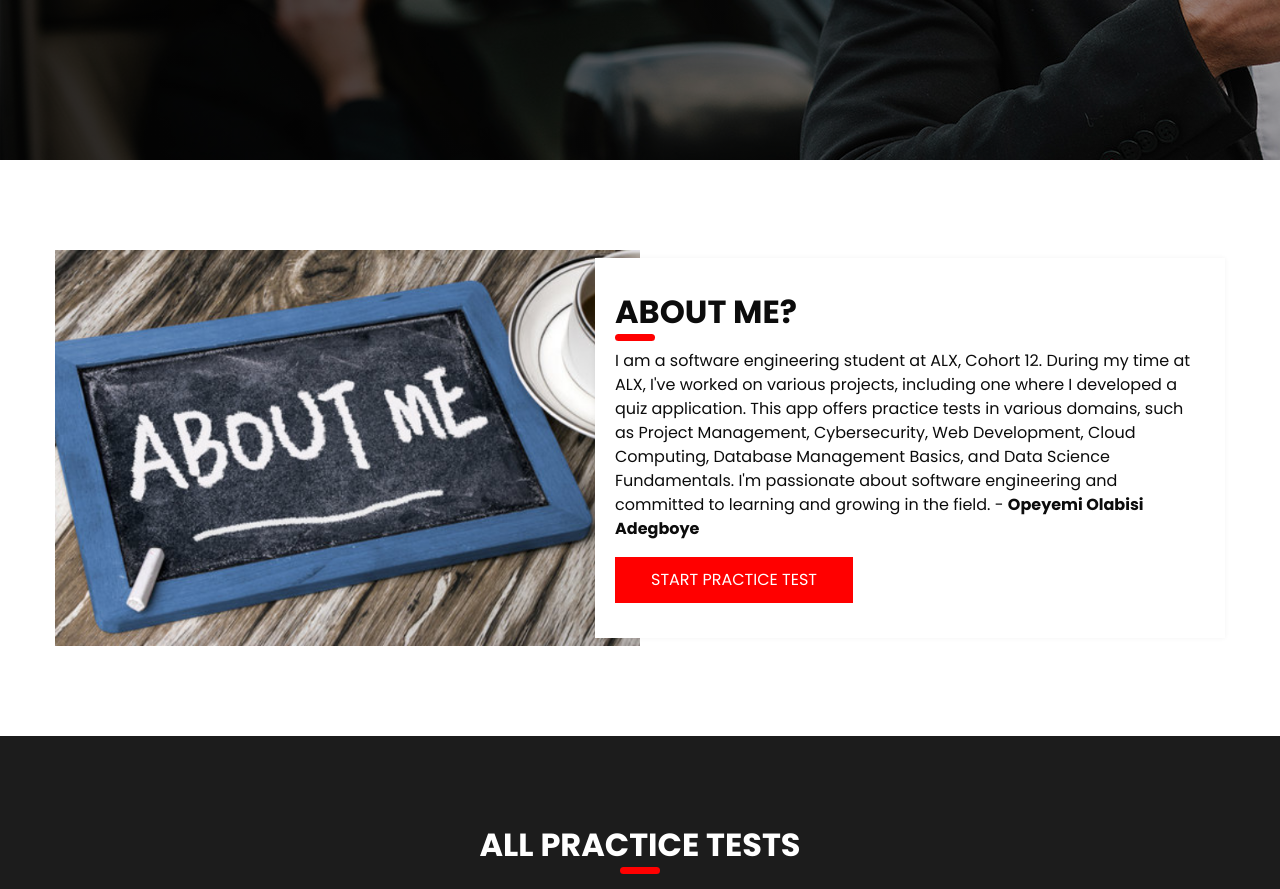
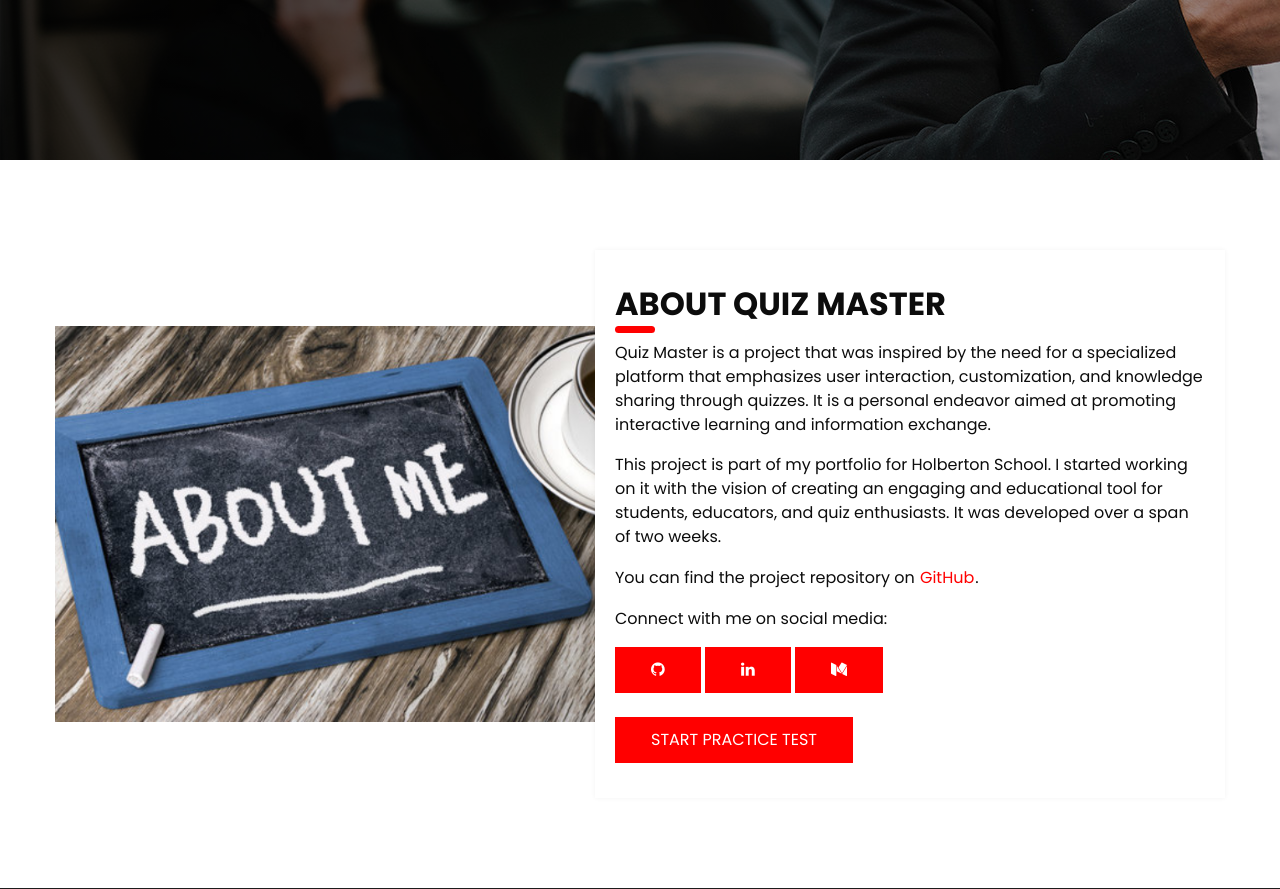
Before and after one commit to ope-spec/quiz-master, a Flask app: page /quiz-master in a window 1280 px wide. Shown: the part 640-1529 px from the top of the page. Run offline with Flask 3, Linux system fonts and the light colour scheme; some libraries are stand-ins or nearby versions.

Commit message:
Updated index.html

```diff
--- a/templates/quiz-master.html
+++ b/templates/quiz-master.html
@@ -131,10 +131,35 @@
 					<div class="detail-box">
 						<div class="heading_container ">
 							<h2>
-								About Me?
+								About Quiz Master
 							</h2>
 						</div>
-						<p>
+						<p>Quiz Master is a project that was inspired by the need for a specialized platform that
+							emphasizes user interaction, customization, and knowledge sharing through quizzes. It is a
+							personal endeavor aimed at promoting interactive learning and information exchange.</p>
+						<p>This project is part of my portfolio for Holberton School. I started working on it with the
+							vision of creating an engaging and educational tool for students, educators, and quiz
+							enthusiasts. It was developed over a span of two weeks.</p>
+						<p>You can find the project repository on <a href="https://github.com/ope-spec/quiz-master"
+								target="_blank" class="aboutlink">GitHub</a>.</p>
+						<p>Connect with me on social media:</p>
+						<!--<ul>
+							<li><a href="https://www.linkedin.com/yourlinkedin" target="_blank">LinkedIn</a></li>
+							<li><a href="https://github.com/yourgithub" target="_blank">GitHub</a></li>
+							<li><a href="https://twitter.com/yourtwitter" target="_blank">Twitter</a></li>
+						</ul>-->
+						<div class="social_box">
+							<a href="https://github.com/ope-spec" target="_blank">
+								<i class="fa fa-github" aria-hidden="true"></i>
+							</a>
+							<a href="https://www.linkedin.com/in/opeyemi-adegboye-58a35b1b4/" target="_blank">
+								<i class="fa fa-linkedin" aria-hidden="true"></i>
+							</a>
+							<a href="https://medium.com/@opeyemiogunniyi230" target="_blank">
+								<i class="fa fa-medium" aria-hidden="true"></i>
+							</a>
+						</div><br>
+						<!--<p>
 							I am a software engineering student at ALX, Cohort 12. During my time at ALX, I've worked on
 							various projects, including one where I developed a quiz application. This app offers
 							practice tests in various domains, such as Project Management, Cybersecurity, Web
@@ -143,6 +168,11 @@
 							field.
 							- <b>Opeyemi Olabisi Adegboye</b>
 						</p>
+						<div class="btn-box">
+							<a href="javascript:void(0);" onclick="scrollToServices()">
+								Start Practice Test
+							</a>
+						</div>-->
 						<div class="btn-box">
 							<a href="javascript:void(0);" onclick="scrollToServices()">
 								Start Practice Test
```
